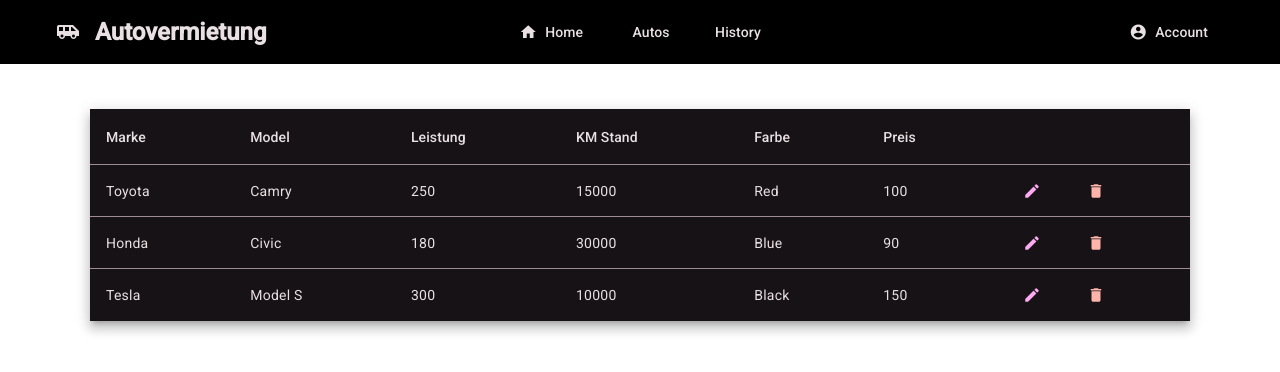
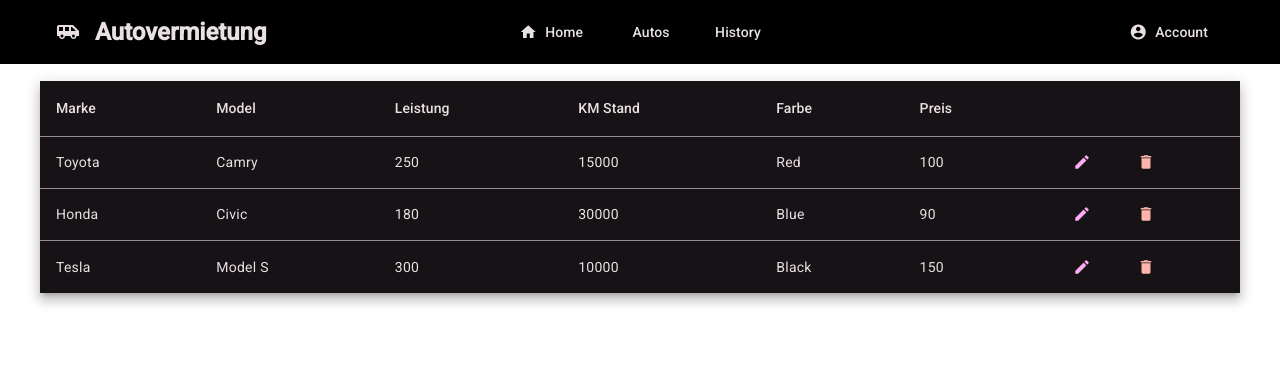
Before and after one commit to BBZ-BL-IT/m426-project-team-autovermietung, an Angular app: page / in a window 1280 px wide. Shown: the top 372 px of the page. Built offline with nearby package versions, Linux system fonts and the light colour scheme.

Commit message:
Anpassungen an der liste, damit sie breiter ist

```diff
--- a/src/app/pages/home/home.component.css
+++ b/src/app/pages/home/home.component.css
@@ -8,6 +8,7 @@ body{
     width: 1200px;
     margin: 0 auto;
 }
+
 .listButtons{
     width: 200px;
 }
--- a/src/app/pages/home/home.component.html
+++ b/src/app/pages/home/home.component.html
@@ -3,7 +3,7 @@
     <h1>Wilkommen bei der Autovermietung</h1>
 </div>
 
-<div style="margin: 50px;">
+<div>
     <table mat-table [dataSource]="data" class="mat-elevation-z8">
 
         <ng-container matColumnDef="brand">
```
